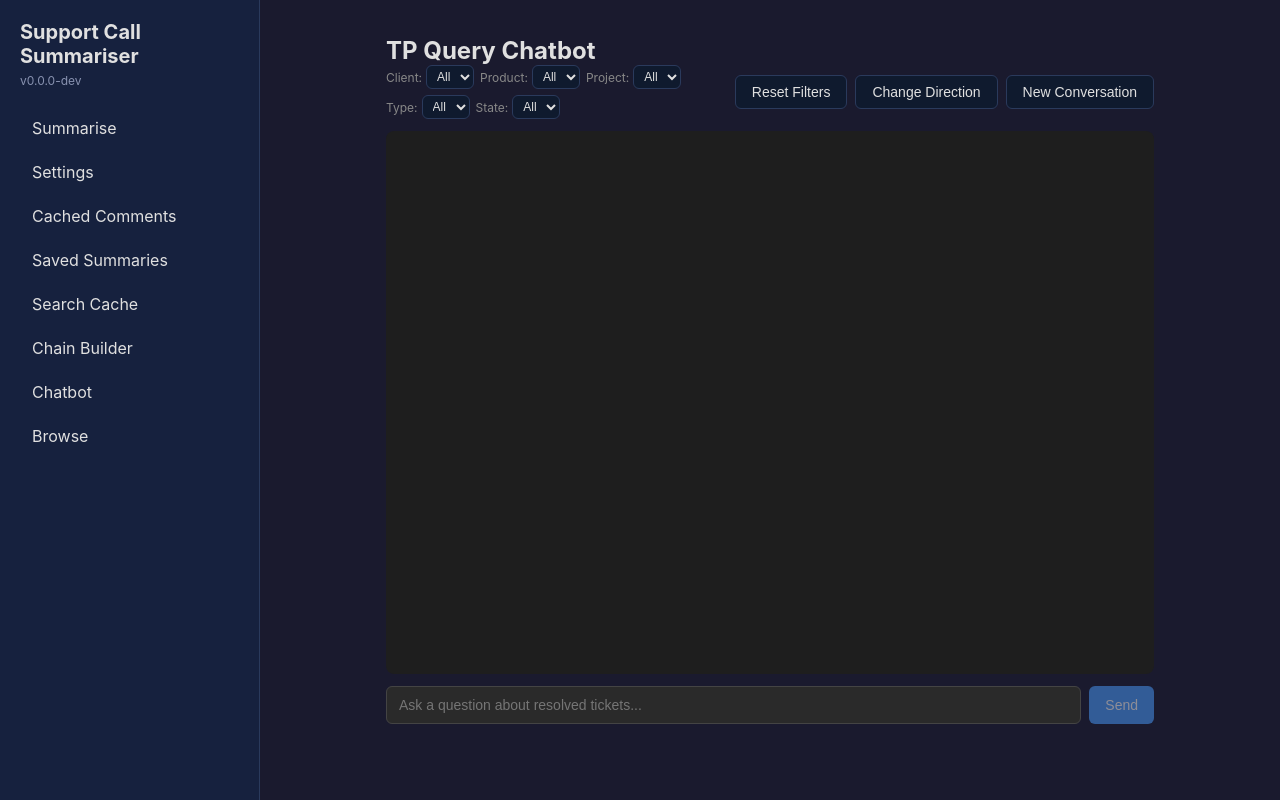
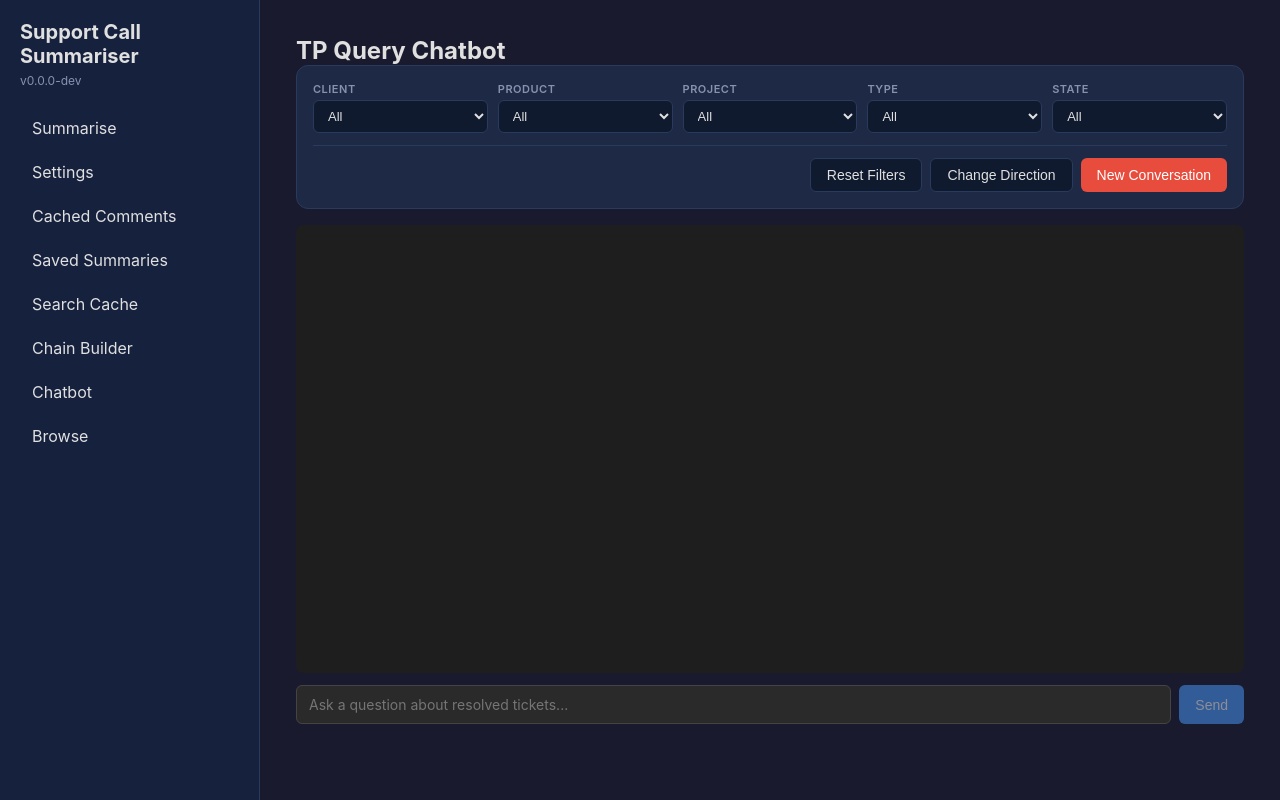
Before and after one commit to cjwinty/TP_Summary_web, a FastAPI app: page /chat in a window 1280 px wide. Run offline with FastAPI, Linux system fonts and the light colour scheme; data that the repository does not hold is empty; parts of the project's set-up code (start-up, migrations or seed data) failed here and were passed over; some libraries are stand-ins or nearby versions.

Commit message:
Direct-ID fallback for chatbot RAG; UI: filter toolbar, auto-resize input, auto-scroll, expanded width

```diff
--- a/routes/chat.py
+++ b/routes/chat.py
@@ -13,6 +13,9 @@ from database import (
     get_chat_history,
     get_conn,
     get_distinct_filter_options,
+    get_entity_data,
+    get_cached_comments,
+    _build_metadata_blob,
 )
 
 from shared import config as cfg
@@ -36,7 +39,8 @@ REQUERY_PROMPT = (
     "terms they refer to in the conversation\n"
     "2. Keep it concise \u2014 10 to 30 words, a single sentence\n"
     "3. Return ONLY the rewritten query, nothing else\n"
-    "4. Never add information not present in the history or question\n\n"
+    "4. Never add information not present in the history or question\n"
+    "5. Preserve any ticket IDs (e.g. #12345 or id 12345) in the rewritten query\n\n"
     "Conversation:\n"
     "User: {prev_q}\n"
     "Assistant: {prev_a}\n\n"
@@ -104,8 +108,40 @@ def _get_exclude_ids(state: dict) -> set[int]:
     return excluded
 
 
-def _parse_exempt_ids(text: str) -> set[int]:
-    return {int(m) for m in re.findall(r'#(\d+)', text)}
+def _parse_mentioned_ids(text: str) -> set[int]:
+    ids = set()
+    ids.update(int(m) for m in re.findall(r'#(\d+)', text))
+    ids.update(int(m) for m in re.findall(r'(?i)id\s+(\d+)', text))
+    return ids
+
+
+def _fetch_direct_entity_context(conn, entity_ids: set[int]) -> tuple[str, list[dict]]:
+    if not entity_ids:
+        return "", []
+    context_parts = []
+    sources = []
+    for rid in sorted(entity_ids):
+        ed = get_entity_data(rid)
+        if not ed:
+            continue
+        et = ed.get("entity_type", "Request")
+        state = ed.get("entity_state", "")
+        blob = _build_metadata_blob(rid, et, ed)
+        header = blob or f"[{et} #{rid}]"
+        entity_lines = [header]
+        comments_data = get_cached_comments(rid)
+        if comments_data:
+            comments, _ = comments_data
+            if comments:
+                for cm in comments[:10]:
+                    text = (cm.get("text") or "").strip()[:1200]
+                    if text:
+                        entity_lines.append(f"  Comment: {text}")
+        if context_parts:
+            context_parts.append("")
+        context_parts.extend(entity_lines)
+        sources.append({"id": rid, "type": et, "state": state})
+    return "\n".join(context_parts), sources
 
 
 def _build_requery_text(last_msgs: list[dict]) -> str:
@@ -154,12 +190,12 @@ async def chat_send(req: ChatSendRequest):
     state = _get_session_state(req.session_id)
     history = get_chat_history(req.session_id, limit=12)
 
-    exempt_ids = _parse_exempt_ids(req.message)
+    mentioned_ids = _parse_mentioned_ids(req.message)
     exclude_ids = _get_exclude_ids(state)
-    exclude_ids -= exempt_ids
+    exclude_ids -= mentioned_ids
 
-    if exempt_ids:
-        logger.info("Exempting IDs from exclusion: %s", exempt_ids)
+    if mentioned_ids:
+        logger.info("Mentioned IDs in message: %s", mentioned_ids)
 
     is_first_turn = len(history) < 2
 
@@ -247,6 +283,15 @@ async def chat_send(req: ChatSendRequest):
             context_parts.append("")
         context = "\n".join(context_parts)
 
+    if mentioned_ids:
+        existing_ids = {s["id"] for s in sources}
+        missing_ids = mentioned_ids - existing_ids
+        if missing_ids:
+            direct_ctx, direct_src = _fetch_direct_entity_context(conn, missing_ids)
+            if direct_ctx:
+                context = direct_ctx + "\n\n" + context if context else direct_ctx
+                sources = direct_src + sources
+
     history_text = ""
     for h in history[-10:]:
         role = "User" if h["role"] == "user" else "Assistant"
--- a/routes/rag.py
+++ b/routes/rag.py
@@ -15,6 +15,7 @@ from database import (
 )
 
 from shared import config as cfg
+from routes.chat import _parse_mentioned_ids, _fetch_direct_entity_context
 
 logger = logging.getLogger(__name__)
 router = APIRouter()
@@ -386,6 +387,16 @@ async def ask_rag(req: AskRequest):
             context_parts.append("")
         context = "\n".join(context_parts)
 
+    mentioned_ids = _parse_mentioned_ids(req.query)
+    if mentioned_ids:
+        existing_ids = {s["id"] for s in sources}
+        missing_ids = mentioned_ids - existing_ids
+        if missing_ids:
+            direct_ctx, direct_src = _fetch_direct_entity_context(conn, missing_ids)
+            if direct_ctx:
+                context = direct_ctx + "\n\n" + context if context else direct_ctx
+                sources = direct_src + sources
+
     prompt = (
         "You are a support ticket knowledge base. Each ticket shows its full ticket profile "
         "(state, project, client, product, version, custom fields, description) followed by relevant comments. Use this as evidence "
--- a/templates/chat.html
+++ b/templates/chat.html
@@ -4,52 +4,59 @@
 <div class="chat-container" x-data="chatBot()" x-init="init('{{ session_id }}')">
     <h2>TP Query Chatbot</h2>
 
-    <div class="chat-controls">
-        <div class="filters-row">
-            <label>Client:
-                <select x-model="filters.client" class="input" @change="onFilterChange()">
+    <div class="chat-toolbar card">
+        <div class="filter-controls">
+            <div class="filter-group">
+                <span class="filter-label">Client</span>
+                <select x-model="filters.client" @change="onFilterChange()">
                     <option value="">All</option>
                     <template x-for="opt in filterOptions.clients" :key="opt">
                         <option x-text="opt" :value="opt"></option>
                     </template>
                 </select>
-            </label>
-            <label>Product:
-                <select x-model="filters.product" class="input" @change="onFilterChange()">
+            </div>
+            <div class="filter-group">
+                <span class="filter-label">Product</span>
+                <select x-model="filters.product" @change="onFilterChange()">
                     <option value="">All</option>
                     <template x-for="opt in filterOptions.products" :key="opt">
                         <option x-text="opt" :value="opt"></option>
                     </template>
                 </select>
-            </label>
-            <label>Project:
-                <select x-model="filters.project" class="input" @change="onFilterChange()">
+            </div>
+            <div class="filter-group">
+                <span class="filter-label">Project</span>
+                <select x-model="filters.project" @change="onFilterChange()">
                     <option value="">All</option>
                     <template x-for="opt in filterOptions.projects" :key="opt">
                         <option x-text="opt" :value="opt"></option>
                     </template>
                 </select>
-            </label>
-            <label>Type:
-                <select x-model="filters.entity_type" class="input" @change="onFilterChange()">
+            </div>
+            <div class="filter-group">
+                <span class="filter-label">Type</span>
+                <select x-model="filters.entity_type" @change="onFilterChange()">
                     <option value="">All</option>
                     <template x-for="opt in filterOptions.types" :key="opt">
                         <option x-text="opt" :value="opt"></option>
                     </template>
                 </select>
-            </label>
-            <label>State:
-                <select x-model="filters.entity_state" class="input" @change="onFilterChange()">
+            </div>
+            <div class="filter-group">
+                <span class="filter-label">State</span>
+                <select x-model="filters.entity_state" @change="onFilterChange()">
                     <option value="">All</option>
                     <template x-for="opt in filterOptions.states" :key="opt">
                         <option x-text="opt" :value="opt"></option>
                     </template>
                 </select>
-            </label>
+            </div>
         </div>
-        <button @click="resetFilters()" class="btn btn-secondary" style="white-space:nowrap">Reset Filters</button>
-        <button @click="changeDirection()" class="btn btn-secondary">Change Direction</button>
-        <button @click="clearChat()" class="btn btn-secondary">New Conversation</button>
+        <div class="action-controls">
+            <button @click="resetFilters()" class="btn btn-secondary">Reset Filters</button>
+            <button @click="changeDirection()" class="btn btn-secondary">Change Direction</button>
+            <button @click="clearChat()" class="btn btn-danger">New Conversation</button>
+        </div>
     </div>
 
     <div class="chat-messages" x-ref="messages">
@@ -68,18 +75,68 @@
     </div>
 
     <form class="chat-input-row" @submit.prevent="sendMessage()">
-        <input type="text" x-model="input" placeholder="Ask a question about resolved tickets..."
-               class="chat-input" :disabled="loading">
+        <textarea x-model="input" x-ref="chatInput" placeholder="Ask a question about resolved tickets..."
+                  class="chat-input chat-input-area" :disabled="loading"
+                  @input="autoResize($el)"
+                  @keydown.enter.prevent="sendMessage()" rows="1"></textarea>
         <button type="submit" class="btn btn-primary" :disabled="loading || !input.trim()">Send</button>
     </form>
 </div>
 
 <style>
-.chat-container { max-width: 800px; margin: 0 auto; padding: 16px; display: flex; flex-direction: column; height: calc(100vh - 80px); }
-.chat-controls { display: flex; align-items: center; gap: 8px; margin-bottom: 12px; flex-wrap: wrap; }
-.filters-row { display: flex; gap: 6px; flex-wrap: wrap; flex: 1; }
-.filters-row label { font-size: 12px; color: #888; display: flex; align-items: center; gap: 4px; }
-.filters-row select { padding: 3px 6px; font-size: 12px; max-width: 130px; }
+.chat-container { width: 100%; padding: 16px; display: flex; flex-direction: column; height: calc(100vh - 80px); }
+
+.chat-toolbar { margin-bottom: 16px; }
+
+.filter-controls {
+    display: flex;
+    gap: 10px;
+    flex-wrap: wrap;
+    margin-bottom: 12px;
+}
+
+.filter-group {
+    display: flex;
+    flex-direction: column;
+    gap: 4px;
+    flex: 1 1 130px;
+    min-width: 0;
+}
+
+.filter-label {
+    font-size: 11px;
+    font-weight: 600;
+    color: var(--text-secondary);
+    text-transform: uppercase;
+    letter-spacing: 0.5px;
+}
+
+.filter-group select {
+    width: 100%;
+    background: var(--bg-input);
+    border: 1px solid var(--border);
+    color: var(--text-primary);
+    padding: 7px 10px;
+    border-radius: 6px;
+    font-size: 13px;
+    cursor: pointer;
+    outline: none;
+    transition: border-color 0.2s;
+}
+
+.filter-group select:focus {
+    border-color: var(--accent);
+}
+
+.action-controls {
+    display: flex;
+    gap: 8px;
+    flex-wrap: wrap;
+    justify-content: flex-end;
+    border-top: 1px solid var(--border);
+    padding-top: 12px;
+}
+
 .chat-messages { flex: 1; overflow-y: auto; padding: 12px; background: #1e1e1e; border-radius: 8px; margin-bottom: 12px; }
 .chat-msg { margin-bottom: 12px; padding: 8px 12px; border-radius: 8px; max-width: 85%; }
 .chat-msg-user { background: #2b5278; margin-left: auto; }
@@ -89,6 +146,7 @@
 .chat-msg-sources { font-size: 11px; color: #5a8; margin-top: 4px; }
 .chat-input-row { display: flex; gap: 8px; }
 .chat-input { flex: 1; padding: 10px 12px; border: 1px solid #444; border-radius: 6px; background: #2a2a2a; color: #ddd; font-size: 14px; }
+.chat-input-area { resize: none; overflow: hidden; font-family: inherit; max-height: 200px; }
 .typing-indicator span { animation: blink 1.4s infinite both; }
 .typing-indicator span:nth-child(2) { animation-delay: 0.2s; }
 .typing-indicator span:nth-child(3) { animation-delay: 0.4s; }
@@ -133,9 +191,10 @@ function chatBot() {
                 this.messages.push({ id: Date.now() + 1, role: 'assistant', content: 'Network error. Is the server running?', sources: [] });
             }
             this.loading = false;
+            this.scrollToBottom();
             this.$nextTick(() => {
-                const el = this.$refs.messages;
-                if (el) el.scrollTop = el.scrollHeight;
+                const ta = this.$refs.chatInput;
+                if (ta) ta.style.height = 'auto';
             });
         },
         async changeDirection() {
@@ -152,6 +211,7 @@ function chatBot() {
                 content: '\u2014 Direction reset, searching across all tickets again \u2014',
                 sources: [],
             });
+            this.scrollToBottom();
         },
         onFilterChange() {
             fetch('/chat/reset-direction', {
@@ -167,6 +227,21 @@ function chatBot() {
             this.messages = [];
             this.sessionId = crypto.randomUUID();
             this.resetFilters();
+            this.$nextTick(() => {
+                const ta = this.$refs.chatInput;
+                if (ta) ta.style.height = 'auto';
+            });
+        },
+        scrollToBottom() {
+            setTimeout(() => {
+                const container = this.$refs.messages;
+                const last = container.lastElementChild;
+                if (last) last.scrollIntoView({ behavior: 'smooth', block: 'end' });
+            }, 50);
+        },
+        autoResize(el) {
+            el.style.height = 'auto';
+            el.style.height = el.scrollHeight + 'px';
         },
     };
 }
```
